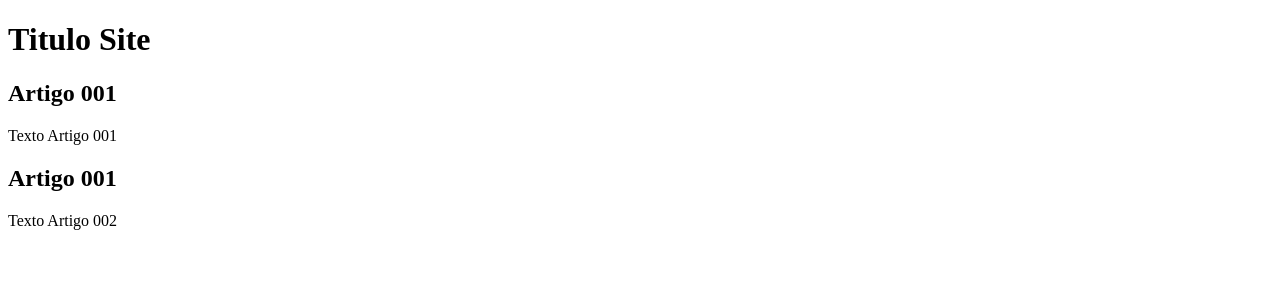
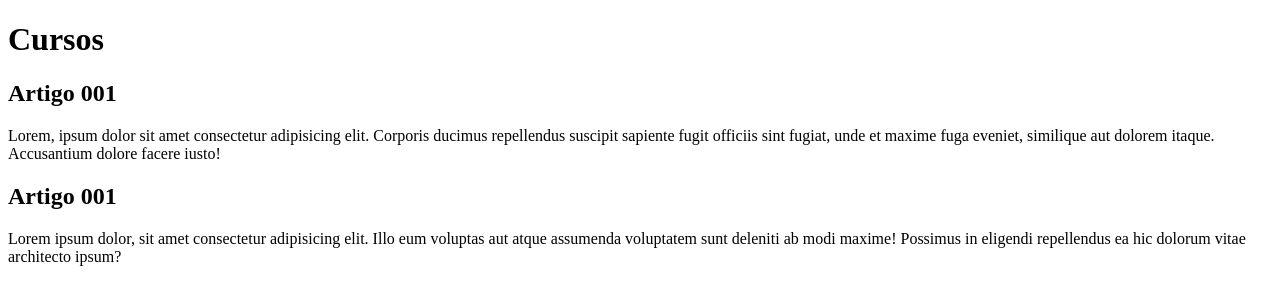
Before and after one commit to tamarazoner/Projeto-Site, a plain HTML site: page index.html in a window 1280 px wide. Drawn offline with Linux system fonts and the light colour scheme.

Commit message:
criei conteudo

```diff
--- a/index.html
+++ b/index.html
@@ -9,15 +9,15 @@
 <body>
     <main>
         <header>
-            <h1>Titulo Site</h1>
+            <h1>Cursos</h1>
         </header>
         <article>
             <h2>Artigo 001</h2>
-            <p>Texto Artigo 001</p>
+            <p>Lorem, ipsum dolor sit amet consectetur adipisicing elit. Corporis ducimus repellendus suscipit sapiente fugit officiis sint fugiat, unde et maxime fuga eveniet, similique aut dolorem itaque. Accusantium dolore facere iusto!</p>
         </article>
         <article>
             <h2>Artigo 001</h2>
-            <p>Texto Artigo 002</p>
+            <p>Lorem ipsum dolor, sit amet consectetur adipisicing elit. Illo eum voluptas aut atque assumenda voluptatem sunt deleniti ab modi maxime! Possimus in eligendi repellendus ea hic dolorum vitae architecto ipsum?</p>
         </article>
     </main>
 </body>
```
